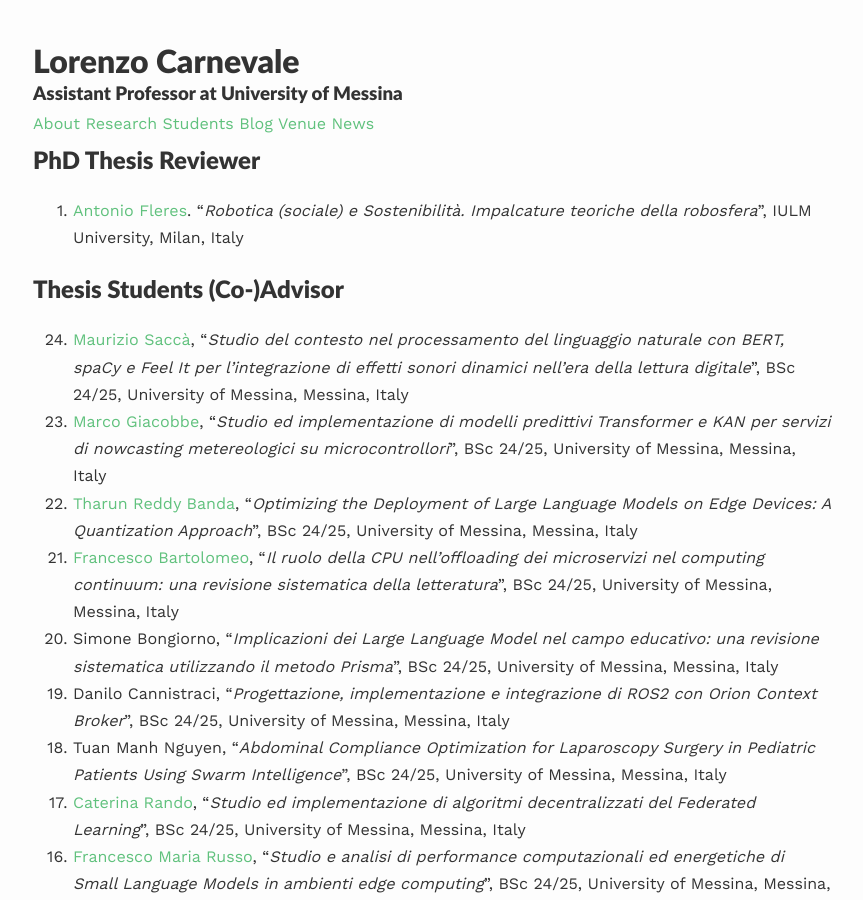
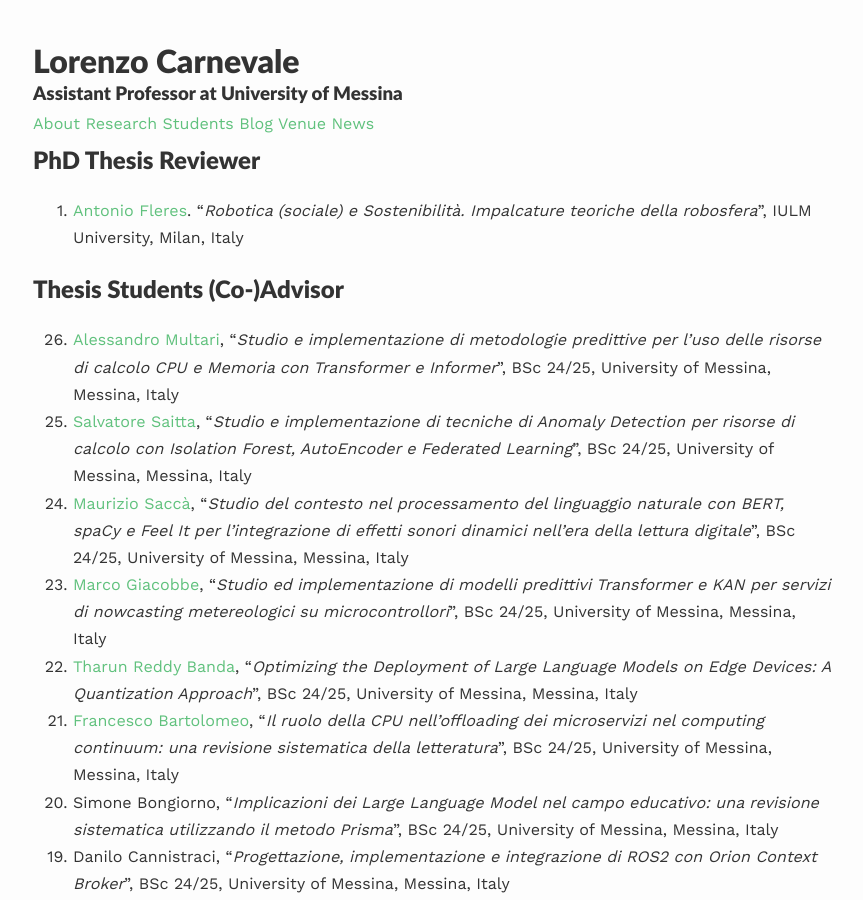
Before and after one commit to lcarnevale/lcarnevale.github.io, a Jekyll site: the page built from _pages/teaching.md, in a window 1280 px wide and 900 px high. Shown: the whole window, without its empty margins (207-1070 px from the left). Built offline with Jekyll 4.4.1, drawn with Linux system fonts in a browser that asks for light colours; nearby versions of some CDN libraries; some web fonts are replaced.

Commit message:
update the thesis list

```diff
--- a/_pages/teaching.md
+++ b/_pages/teaching.md
@@ -11,6 +11,8 @@ published: true
 1. [Antonio Fleres](https://www.linkedin.com/in/antonio-fleres-863532177/). "*Robotica (sociale) e Sostenibilità. Impalcature teoriche della robosfera*", IULM University, Milan, Italy
 
 ## Thesis Students (Co-)Advisor
+1. [Alessandro Multari](), "*Studio e implementazione di metodologie predittive per l'uso delle risorse di calcolo CPU e Memoria con Transformer e Informer*", BSc 24/25, University of Messina, Messina, Italy
+1. [Salvatore Saitta](), "*Studio e implementazione di tecniche di Anomaly Detection per risorse di calcolo con Isolation Forest, AutoEncoder e Federated Learning*", BSc 24/25, University of Messina, Messina, Italy
 1. [Maurizio Saccà](https://www.linkedin.com/in/maurizio-saccà-2b5822222/), "*Studio del contesto nel processamento del linguaggio naturale con BERT, spaCy e Feel It per l'integrazione di effetti sonori dinamici nell'era della lettura digitale*", BSc 24/25, University of Messina, Messina, Italy
 1. [Marco Giacobbe](https://www.linkedin.com/in/marco-giacobbe-50842720a/), "*Studio ed implementazione di modelli predittivi Transformer e KAN per servizi di nowcasting metereologici su microcontrollori*", BSc 24/25, University of Messina, Messina, Italy
 1. [Tharun Reddy Banda](https://www.linkedin.com/in/tharun-reddy-banda/), "*Optimizing the Deployment of Large Language Models on Edge Devices: A Quantization Approach*", BSc 24/25, University of Messina, Messina, Italy
```
